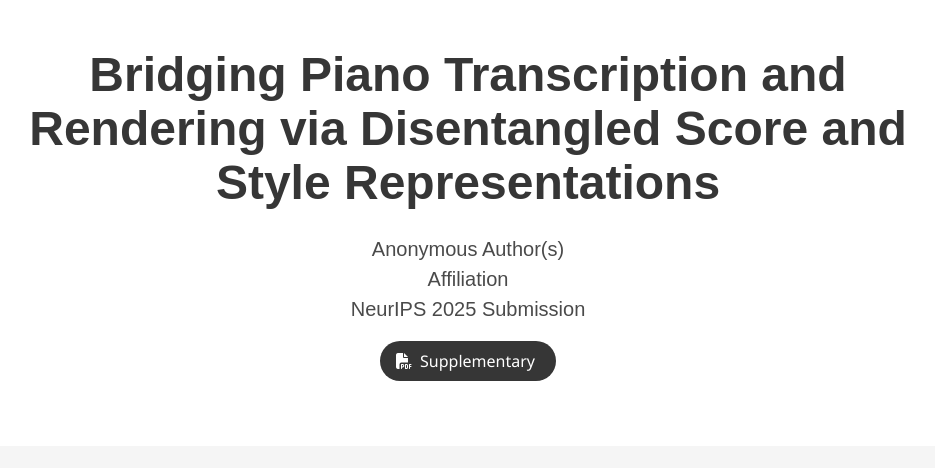
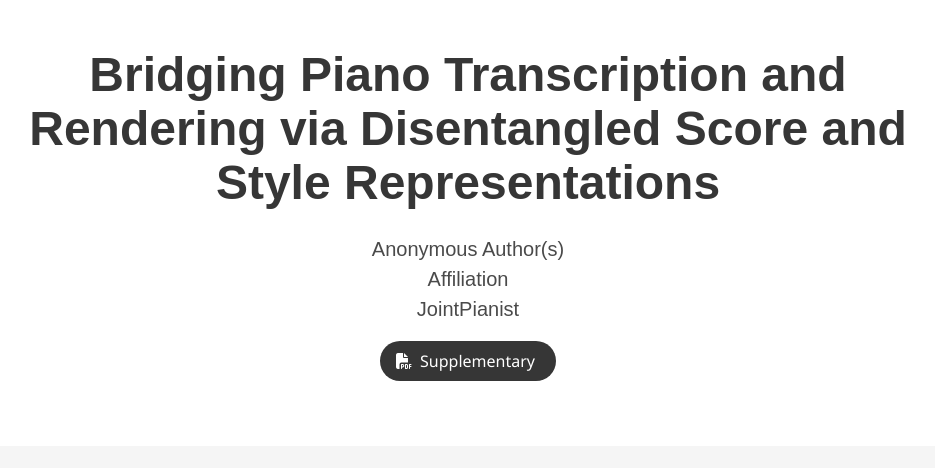
Before and after one commit to JointPianist/epr-apt, a plain HTML site: page index.html in a window 1280 px wide. Shown: the top 468 px of the page, without its empty margins (172-1107 px from the left). Drawn offline with nearby package versions, Linux system fonts and the light colour scheme; some icons are missing; a web font is replaced by a local one.

Commit message:
Update index.html

```diff
--- a/index.html
+++ b/index.html
@@ -85,7 +85,7 @@
                   </div>
 
                   <div class="is-size-5 publication-authors">
-                    <span class="author-block">Affiliation<br>NeurIPS 2025 Submission</span>
+                    <span class="author-block">Affiliation<br>JointPianist</span>
                   </div>
 
                   <div class="column has-text-centered">
```
